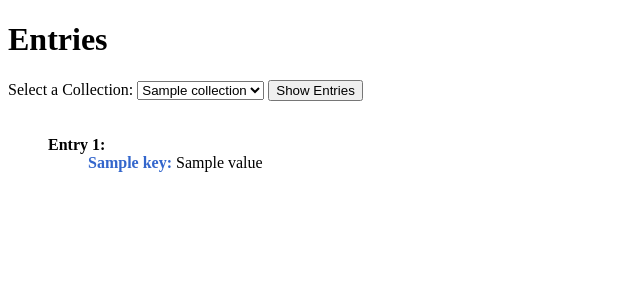
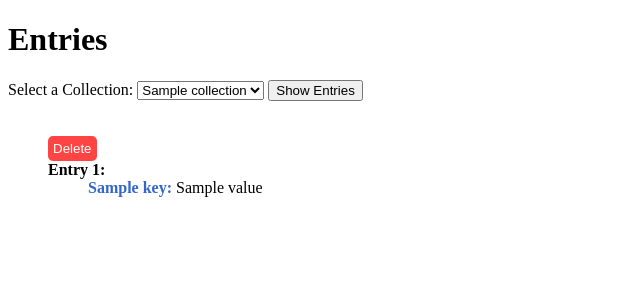
Before and after one commit to PeterPark07/IndexPage, a Flask app: template templates/entries.html in a window 1280 px wide. Shown: the top 300 px of the page, without its empty margins (0-640 px from the left). Run offline with Flask 3, Linux system fonts and the light colour scheme; the template is opened without the code that fills it: most values are stand-ins (such as "Sample title", 1, 10 or a date in 2020).

Commit message:
Update entries.html

```diff
--- a/templates/entries.html
+++ b/templates/entries.html
@@ -24,6 +24,15 @@
        .collection-dropdown {
            margin-bottom: 20px;
        }
+       /* Style for the delete button */
+       .delete-button {
+           background-color: #ff4444; /* Change the color as needed */
+           color: #ffffff;
+           border: none;
+           padding: 5px;
+           cursor: pointer;
+           border-radius: 5px;
+       }
    </style>
 </head>
 <body>
@@ -43,6 +52,9 @@
    <ul>
        {% for entry in entries %}
            <li>
+               <form method="post" action="/delete_entry/{{ entry['_id'] }}">
+                   <button type="submit" class="delete-button">Delete</button>
+               </form>
                <strong>Entry {{ loop.index }}:</strong>
                <ul>
                    {% for key, value in entry.items() %}
```
